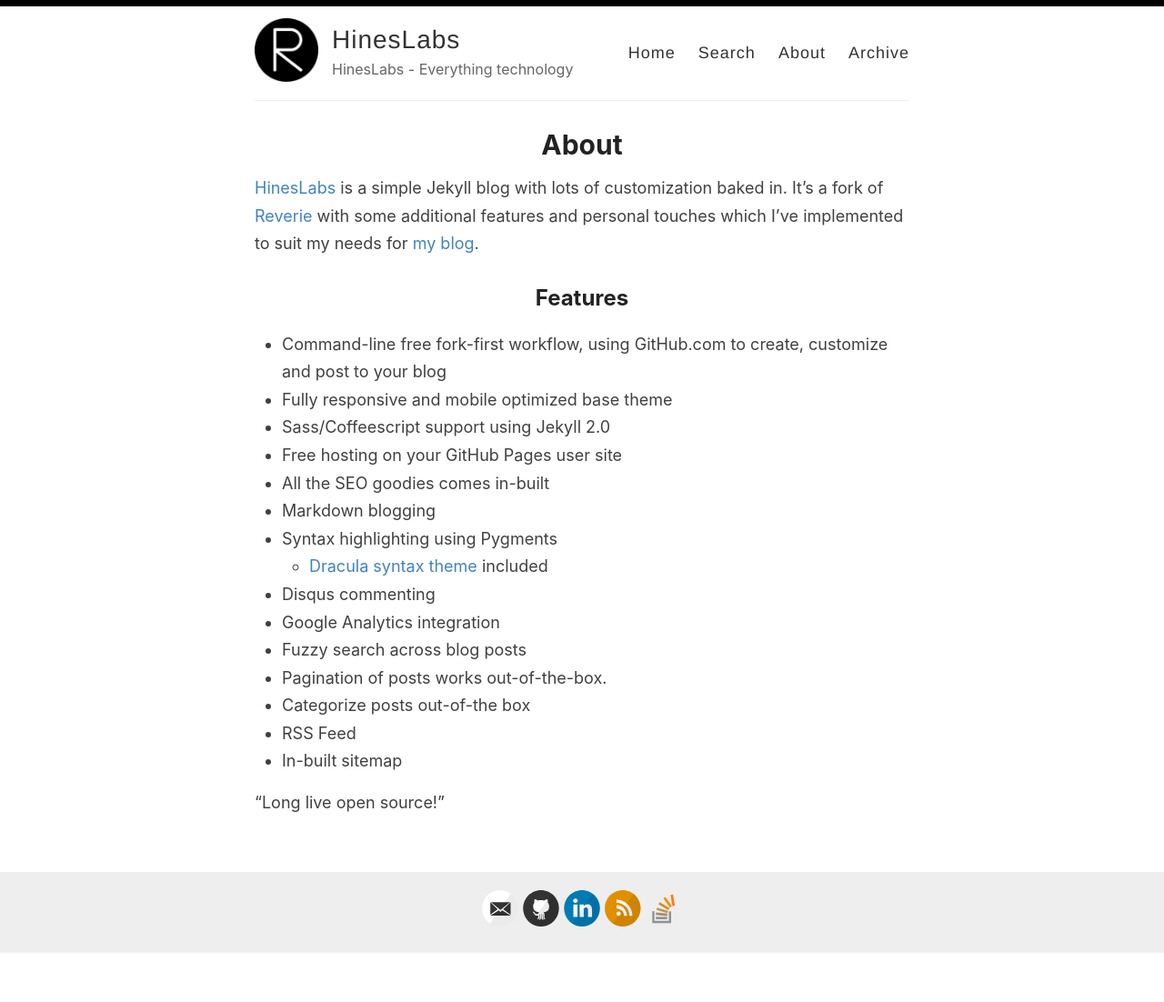
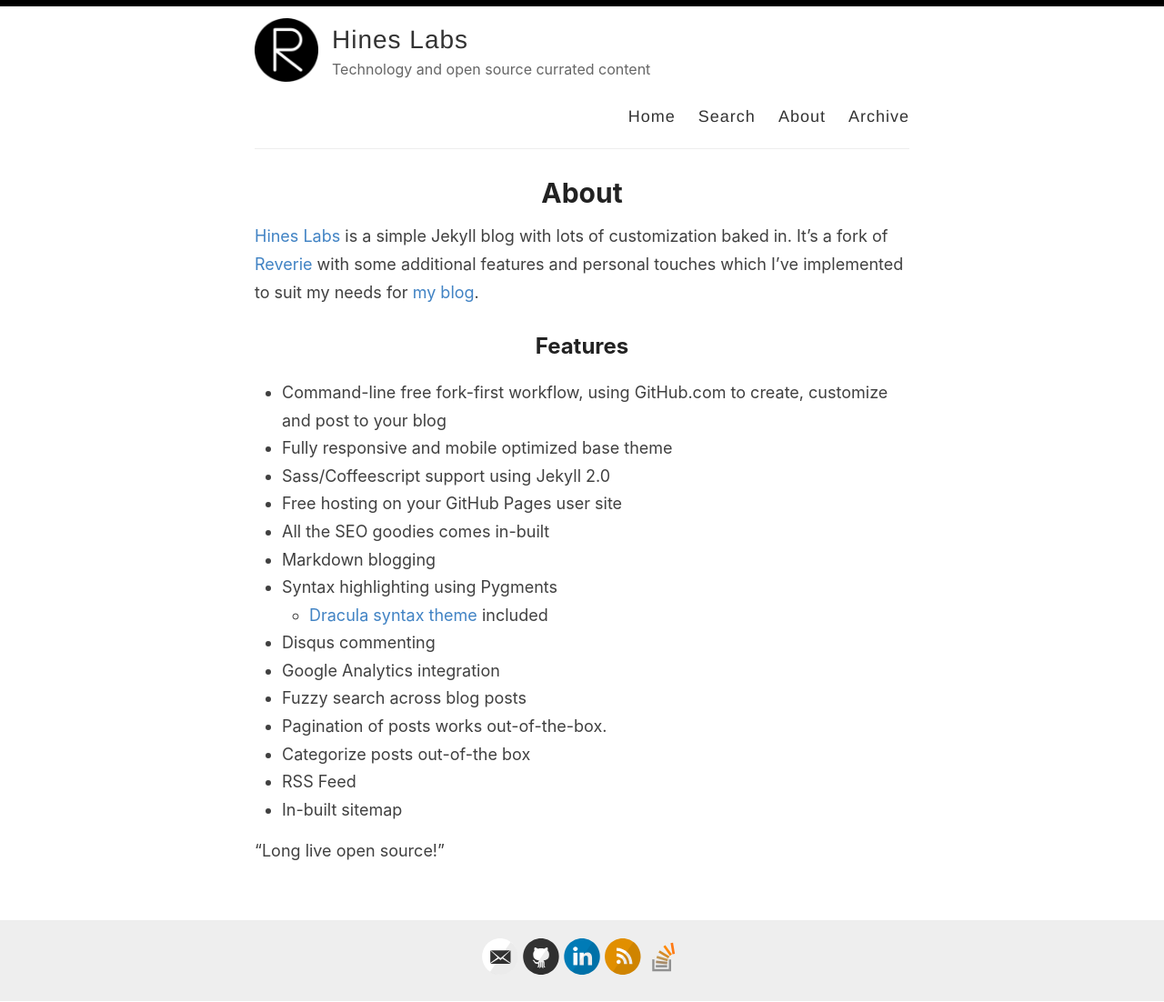
Before and after one commit to hunterhines34/hineslabs, a Jekyll site: the page built from _pages/about.md, in a window 1280 px wide. Shown: the whole page at 91% size. Built offline with Jekyll 4.4.1, drawn with Linux system fonts in a browser that asks for light colours; before the commit the page ends 1048 px from its top, so only the background shows below that.

Commit message:
update static site content

```diff
--- a/_config.yml
+++ b/_config.yml
@@ -3,13 +3,13 @@
 #
 
 # Name of your site (displayed in the header)
-name: HinesLabs
+name: Hines Labs
 
 # Name of the author
 author: Hunter Hines
 
 # Short bio or description (displayed in the header)
-description: HinesLabs - Everything technology
+description: Technology and open source currated content
 
 # URL of your avatar or profile pic (you could use your GitHub profile pic)
 avatar: /images/reverie.png
--- a/_pages/about.md
+++ b/_pages/about.md
@@ -4,7 +4,7 @@
 permalink: /about/
 ---
 
-[HinesLabs](https://github.com/hunterhines34/hineslabs) is a simple Jekyll blog with lots of customization baked in. It's a fork of [Reverie](https://github.com/amitmerchant1990/reverie) with some additional features and personal touches which I've implemented to suit my needs for [my blog](https://www.hineslabs.org).
+[Hines Labs](https://github.com/hunterhines34/hineslabs) is a simple Jekyll blog with lots of customization baked in. It's a fork of [Reverie](https://github.com/amitmerchant1990/reverie) with some additional features and personal touches which I've implemented to suit my needs for [my blog](https://www.hineslabs.org).
 
 ## Features
 
```
Also changed, not shown: _posts/2021-12-02-It-Lives.md (deleted, +0 -3 lines), _posts/2021-12-02-LIVE.md (added, +3 -0 lines), README.md, images/categories.png (deleted), images/galaxy.jpg (deleted), images/mobile-demo.png (deleted), images/reverie-demo.png (deleted), images/search.png (deleted).
